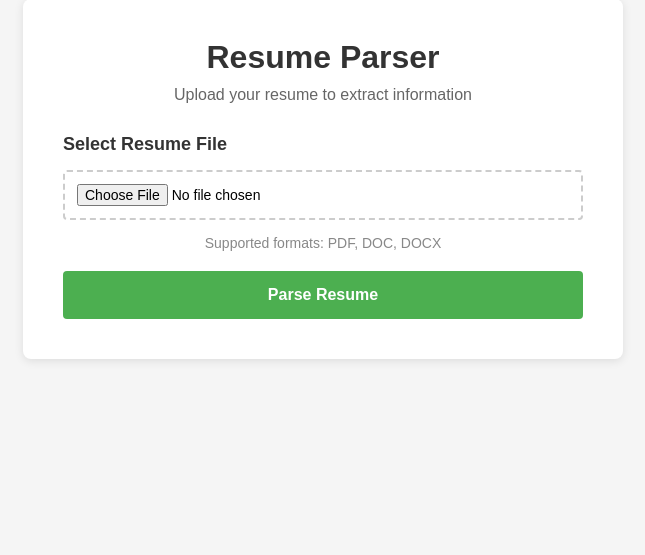
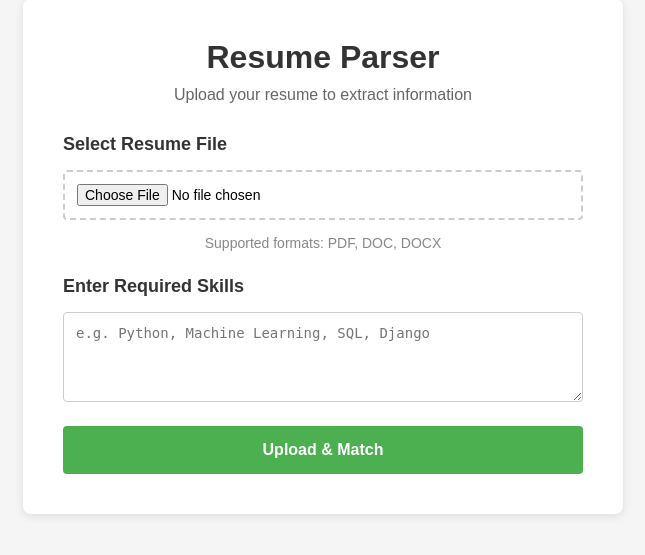
Before and after one commit to Vivekj05/Resume-Parser, a Django app: page / in a window 1280 px wide. Shown: the part 71-626 px from the top of the page, without its empty margins (317-962 px from the left). Run offline with Django 5.2, Linux system fonts and the light colour scheme.

Commit message:
skills match logic added

```diff
--- a/parser_app/templates/upload.html
+++ b/parser_app/templates/upload.html
@@ -163,32 +163,46 @@
     >
     <p class="info-text">Supported formats: PDF, DOC, DOCX</p>
 
-            <button type="submit" class="submit-button">Parse Resume</button>
+    <!-- ✅ Add this -->
+    <label for="requiredSkills" class="upload-label" style="margin-top: 25px;">Enter Required Skills</label>
+    <textarea
+        id="requiredSkills"
+        name="required_skills"
+        rows="4"
+        placeholder="e.g. Python, Machine Learning, SQL, Django"
+        style="width: 100%; padding: 12px; border: 1px solid #ccc; border-radius: 4px; font-size: 14px;"
+        required
+    ></textarea>
+
+    <button type="submit" class="submit-button">Upload & Match</button>
 </form>
 
-        {% if parsed_data %}
-        <div class="result-section">
-            <h2 class="result-title">Parsed Information</h2>
+
+       {% if parsed_data.match_score %}
+<hr style="margin: 20px 0; border: none; border-top: 1px solid #ddd;">
+
+<h2 class="result-title">AI Match Results</h2>
 <div class="result-content">
-                <p><strong>File Name:</strong> {{ parsed_data.file_name }}</p>
-                <p><strong>File Size:</strong> {{ parsed_data.file_size }}</p>
+    <p><strong>Match Score:</strong> {{ parsed_data.match_score }}%</p>
 
-                {% if parsed_data.name %}
-                <p><strong>Name:</strong> {{ parsed_data.name }}</p>
+    <p><strong>Matched Skills:</strong>
+        {% if parsed_data.matched_skills %}
+            {{ parsed_data.matched_skills|join:", " }}
+        {% else %}
+            None
+        {% endif %}
+    </p>
+
+    <p><strong>Missing Skills:</strong>
+        {% if parsed_data.missing_skills %}
+            {{ parsed_data.missing_skills|join:", " }}
+        {% else %}
+            None
+        {% endif %}
+    </p>
+</div>
 {% endif %}
 
-                {% if parsed_data.email %}
-                <p><strong>Email:</strong> {{ parsed_data.email }}</p>
-                {% endif %}
-
-                {% if parsed_data.phone %}
-                <p><strong>Phone:</strong> {{ parsed_data.phone }}</p>
-                {% endif %}
-
-                <!-- Add more parsed fields as needed -->
-            </div>
-        </div>
-        {% endif %}
     </div>
 </body>
 </html>
--- a/parser_app/views.py
+++ b/parser_app/views.py
@@ -4,6 +4,8 @@ from django.contrib import messages
 
 
 from .utils.extractor import extract_text_from_pdf
+from .utils.cleaner import clean_text, detect_sections
+from .utils.matcher import compute_match
 
 # Create your views here.
 def home(request):
@@ -12,17 +14,37 @@ def home(request):
     if request.method == 'POST':
         uploaded_file =request.FILES.get('resume_file')
 
+        required_skills_input = request.POST.get('required_skills','')
         if not uploaded_file:
             messages.error(request, "No file selected. Please choose a file to upload.")
 
+        elif not required_skills_input.strip():
+            messages.error(request, "Please enter the required skills for matching.")
+
         else:
             text = extract_text_from_pdf(uploaded_file)
+            cleaned_text = clean_text(text)
+            sections = detect_sections(cleaned_text)
+            # print(sections)
+
+            resume_skills= sections.get('skills','')
+
+            required_skills=[s.strip() for s in required_skills_input.split(',') if s.strip()]
+
+            match_result=compute_match(resume_skills, required_skills)
+
+
             parsed_data ={
                 'file_name': uploaded_file.name,
                 'file_size': f"{uploaded_file.size / 1024:.2f} KB",
+                'resume_skills': resume_skills,
+                'required_skills': required_skills,
+                'match_score': match_result['match_score'],
+                'matched_skills': match_result['matched_skills'],
+                'missing_skills': match_result['missing_skills']
             }
 
-            messages.success(request, "File uploaded successfully!")
+            messages.success(request, "Resume Processed and amtched successfully!")
 
 
 
```
Also changed, not shown: parser_app/utils/cleaner.py (+18 -14 lines), parser_app/utils/matcher.py (added, +29 -0 lines). Lines whose indentation alone changed are shown as unchanged.
